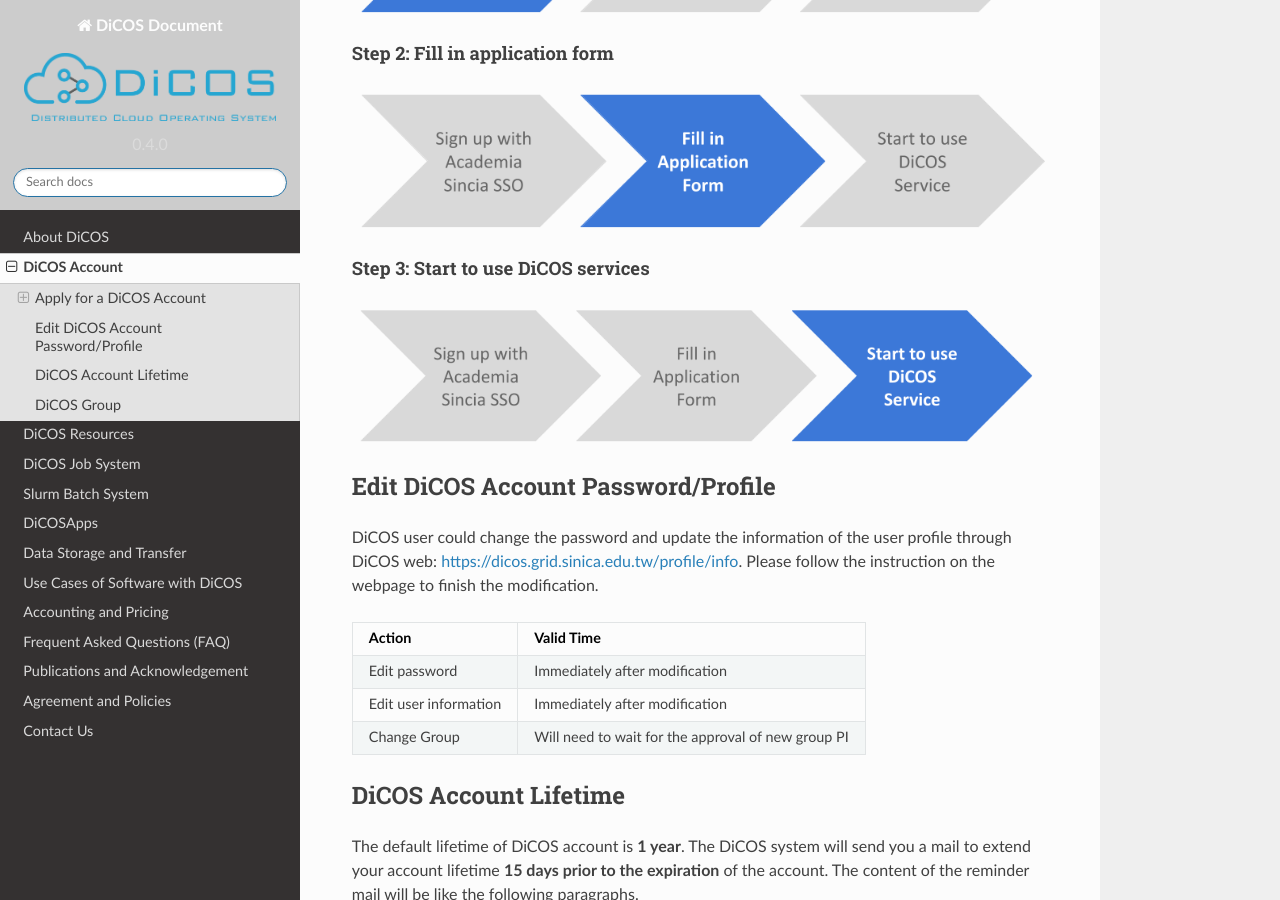
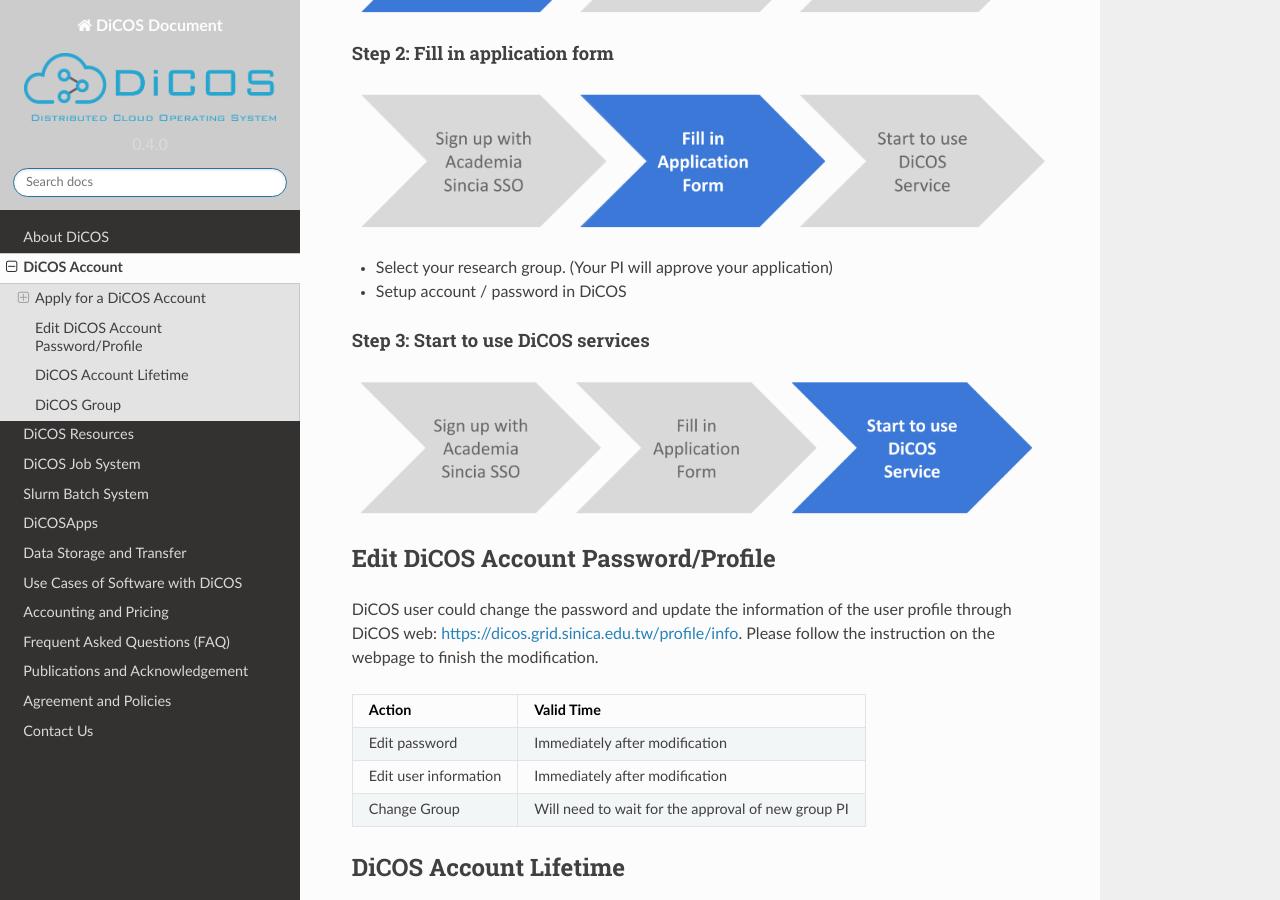
Before and after one commit to ASGCOPS/dicos_document, a Sphinx documentation site: the page built from docs/source/dicos_account.rst, in a window 1280 px wide and 900 px high, scrolled down 3932 px. Built offline with Sphinx 7.4.7 and the Read the Docs theme 2.0.0, drawn with Linux system fonts in a browser that asks for light colours.

Commit message:
Edit dicos_document.rst

```diff
--- a/docs/source/dicos_account.rst
+++ b/docs/source/dicos_account.rst
@@ -111,6 +111,9 @@
 
 .. image:: image/Account_application_flow_ASSSO1.png
 
+* Select your research group. (Your PI will approve your application)
+* Setup account / password in DiCOS
+
 Step 3: Start to use DiCOS services
 ^^^^^^^^^^^^^^^^^^^^^^^^^^^^^^^^^^^^^^
 
```
